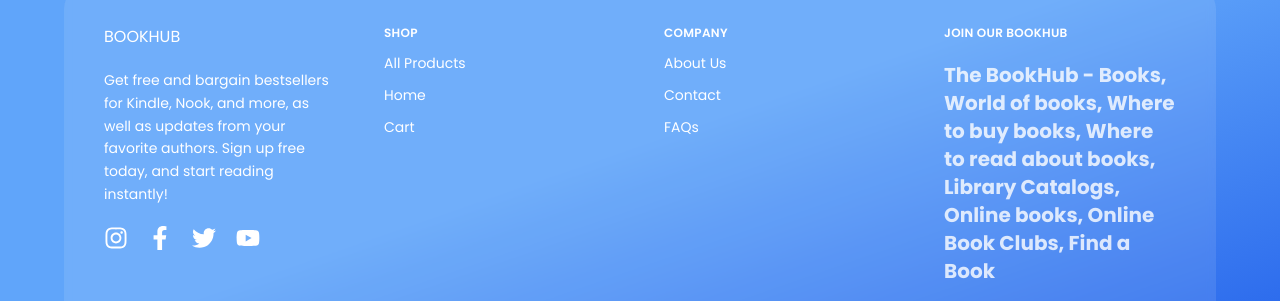
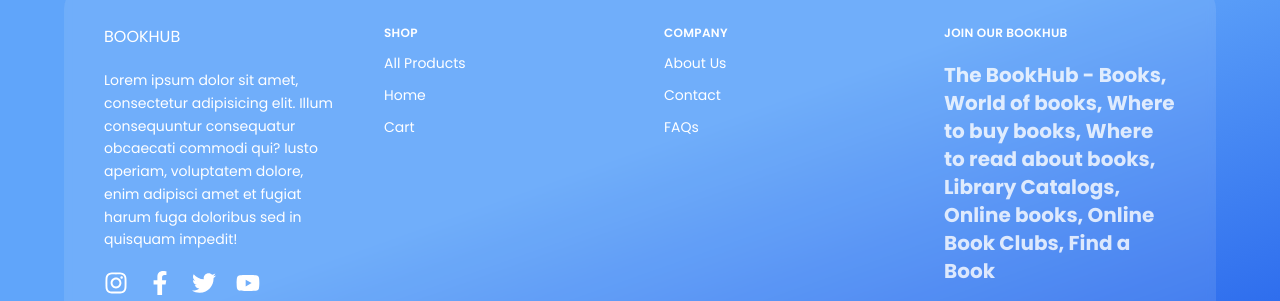
Before and after one commit to pravinthapa/BookHUB_SecurityCW2, a React (Vite) app in the folder BookHuB-Frontend/: page /product/1 in a window 1280 px wide. Shown: the part 253-554 px from the top of the page. Built offline with nearby package versions, Linux system fonts and the light colour scheme; no server answers.

Commit message:
feat:changes on footer

```diff
--- a/BookHuB-Frontend/src/components/Footer/Footer.jsx
+++ b/BookHuB-Frontend/src/components/Footer/Footer.jsx
@@ -5,15 +5,14 @@
 export default function Footer() {
   return (
     <footer className="bg-gradient-to-br from-blue-400 via-blue-400 to-blue-600 text-white px-6 sm:px-10 lg:px-16 pt-16 pb-10">
-      {/* Container with glass effect */}
       <div className="max-w-7xl mx-auto backdrop-blur-sm bg-white/10 rounded-3xl p-10 grid grid-cols-1 sm:grid-cols-2 lg:grid-cols-4 gap-12">
-        {/* Brand Section */}
         <div className="space-y-5">
           <p>BOOKHUB</p>
           <p className="text-sm text-white leading-relaxed">
-            Get free and bargain bestsellers for Kindle, Nook, and more, as well
-            as updates from your favorite authors. Sign up free today, and start
-            reading instantly!
+            Lorem ipsum dolor sit amet, consectetur adipisicing elit. Illum
+            consequuntur consequatur obcaecati commodi qui? Iusto aperiam,
+            voluptatem dolore, enim adipisci amet et fugiat harum fuga doloribus
+            sed in quisquam impedit!
           </p>
           <div className="flex gap-5 mt-5 text-2xl text-white">
             <a
@@ -51,7 +50,6 @@
           </div>
         </div>
 
-        {/* Shop Links */}
         <div className="space-y-3 text-sm">
           <h3 className="uppercase text-white text-xs font-semibold mb-3 tracking-wide">
             Shop
@@ -70,7 +68,6 @@
           </Link>
         </div>
 
-        {/* Company Info */}
         <div className="space-y-3 text-sm">
           <h3 className="uppercase text-white text-xs font-semibold mb-3 tracking-wide">
             Company
@@ -89,7 +86,6 @@
           </Link>
         </div>
 
-        {/* Newsletter Signup */}
         <div className="space-y-5">
           <h3 className="uppercase text-white text-xs font-semibold tracking-wide">
             Join Our Bookhub
```
